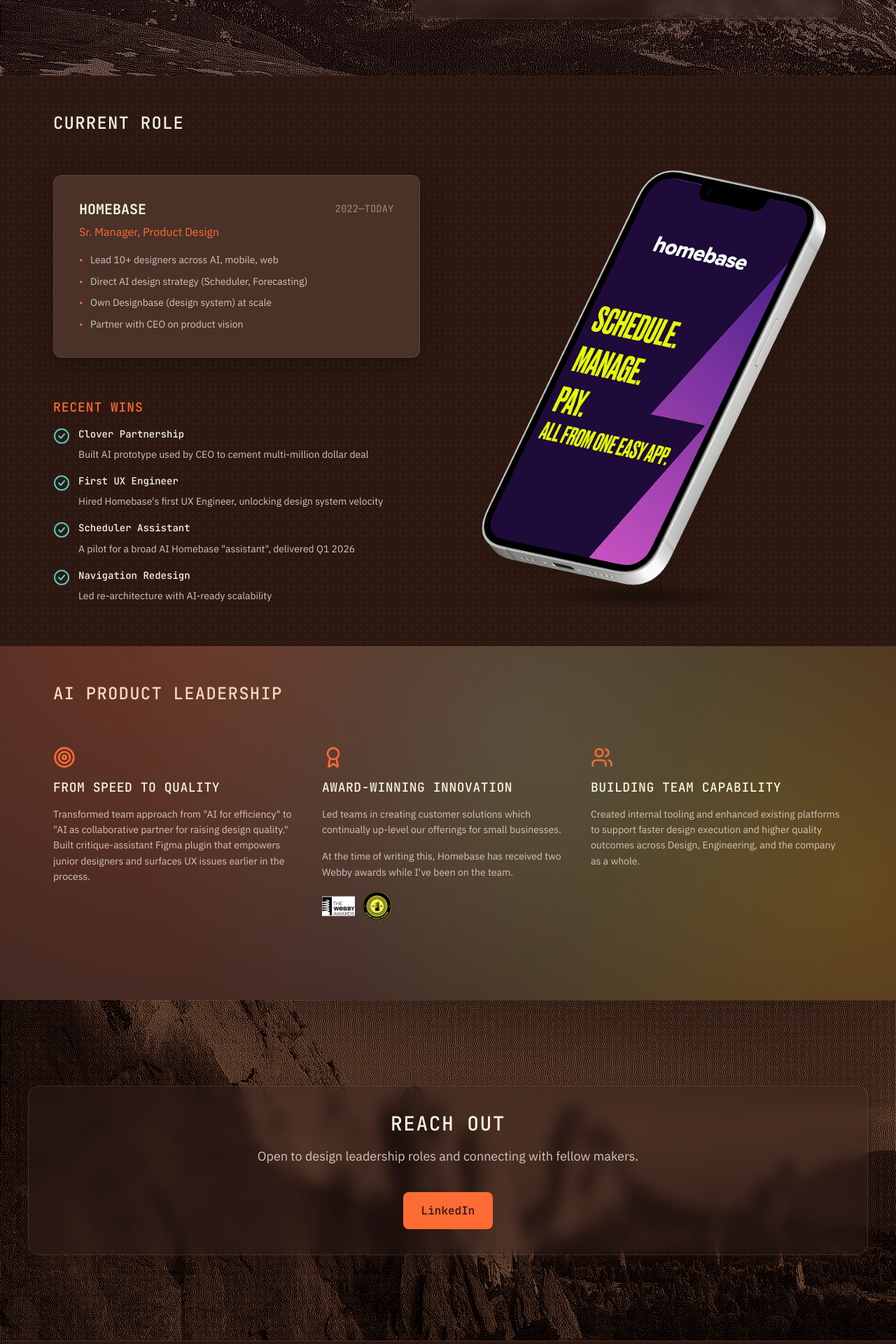
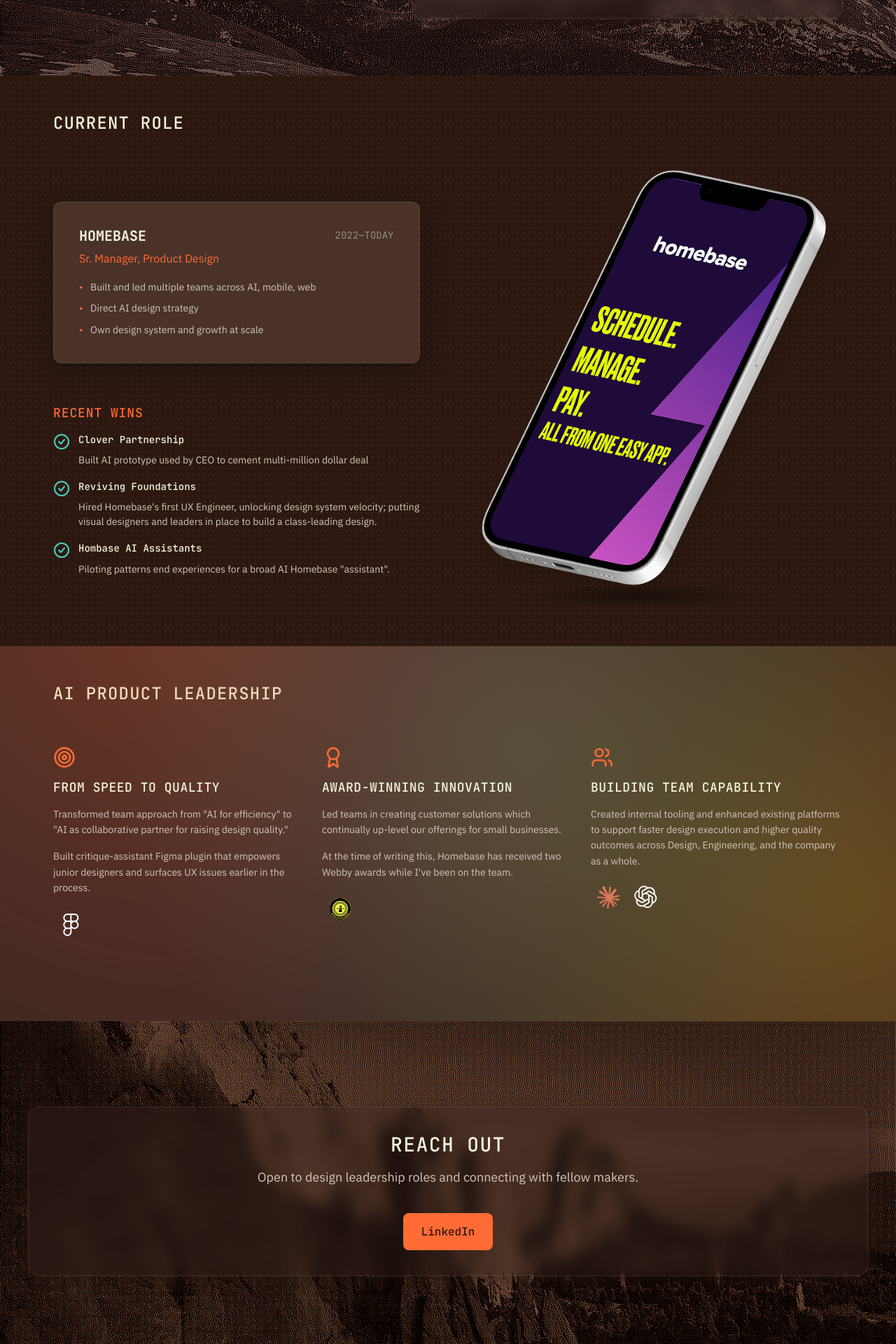
Before and after one commit to fergd/fergdblog, a Jekyll site: the page built from index.html, in a window 1280 px wide. Shown: the part 959-2879 px from the top of the page at 70% size. Built offline with Jekyll 4.4.1, drawn with Linux system fonts in a browser that asks for light colours.

Commit message:
company logo badges and some layout tweaks

```diff
--- a/_includes/section_ai_leadership.html
+++ b/_includes/section_ai_leadership.html
@@ -12,10 +12,12 @@
       </div>
       <h3 class="ai-card__title">FROM SPEED TO QUALITY</h3>
       <p class="ai-card__description">
-        Transformed team approach from "AI for efficiency" to "AI as collaborative partner for
-        raising design quality." Built critique-assistant Figma plugin that empowers junior designers
-        and surfaces UX issues earlier in the process.
+        Transformed team approach from "AI for efficiency" to "AI as collaborative partner for raising design quality."
+        <p class="ai-card__description">Built critique-assistant Figma plugin that empowers junior designers and surfaces UX issues earlier in the process.</p>
       </p>
+      <div class="ai-card__awards">
+        <img src="{{ '/assets/images/badge_figma.png' | relative_url }}" alt="Figma logo" class="ai-card__award-image">
+      </div>
     </div>
 
     <!-- Card 2: Award-Winning Innovation -->
@@ -26,17 +28,14 @@
       <h3 class="ai-card__title">AWARD-WINNING INNOVATION</h3>
 
       <p class="ai-card__description">
-        Led teams in creating customer solutions which continually up-level our offerings for small
-        businesses.
-      </p>
+        Led teams in creating customer solutions which continually up-level our offerings for small businesses.</p>
       <p class="ai-card__description">
-        At the time of writing this, Homebase has received two Webby awards while I've been on
-        the team.
+        At the time of writing this, Homebase has received two Webby awards while I've been on the team.
       </p>
 
       <!-- Award badges -->
       <div class="ai-card__awards">
-        <img src="{{ '/assets/images/Award_Group.png' | relative_url }}" alt="Webby Awards" class="ai-card__award-image">
+        <img src="{{ '/assets/images/badge_webby.png' | relative_url }}" alt="Webby Awards" class="ai-card__award-image">
       </div>
     </div>
 
@@ -50,6 +49,10 @@
         Created internal tooling and enhanced existing platforms to support faster design execution and
         higher quality outcomes across Design, Engineering, and the company as a whole.
       </p>
+      <div class="ai-card__awards">
+        <img src="{{ '/assets/images/badge_claude.png' | relative_url }}" alt="Claude logo" class="ai-card__award-image">
+        <img src="{{ '/assets/images/badge_openai.png' | relative_url }}" alt="Open AI logo" class="ai-card__award-image">
+      </div>
     </div>
     </div>
   </div>
--- a/_includes/section_current_role.html
+++ b/_includes/section_current_role.html
@@ -22,10 +22,9 @@
           <p class="current-role-card__title">Sr. Manager, Product Design</p>
 
           <ul class="current-role-card__responsibilities">
-            <li>Lead 10+ designers across AI, mobile, web</li>
-            <li>Direct AI design strategy (Scheduler, Forecasting)</li>
-            <li>Own Designbase (design system) at scale</li>
-            <li>Partner with CEO on product vision</li>
+            <li>Built and led multiple teams across AI, mobile, web</li>
+            <li>Direct AI design strategy</li>
+            <li>Own design system and growth at scale</li>
           </ul>
         </div>
 
@@ -50,8 +49,8 @@
               <path d="M8 12L11 15L16 9" stroke="currentColor" stroke-width="2" stroke-linecap="round" stroke-linejoin="round"/>
             </svg>
             <div class="win-item__content">
-              <strong class="win-item__title">First UX Engineer</strong>
-              <p class="win-item__description">Hired Homebase's first UX Engineer, unlocking design system velocity</p>
+              <strong class="win-item__title">Reviving Foundations</strong>
+              <p class="win-item__description">Hired Homebase's first UX Engineer, unlocking design system velocity; putting visual designers and leaders in place to build a class-leading design.</p>
             </div>
           </div>
 
@@ -61,21 +60,12 @@
               <path d="M8 12L11 15L16 9" stroke="currentColor" stroke-width="2" stroke-linecap="round" stroke-linejoin="round"/>
             </svg>
             <div class="win-item__content">
-              <strong class="win-item__title">Scheduler Assistant</strong>
-              <p class="win-item__description">A pilot for a broad AI Homebase "assistant", delivered Q1 2026</p>
+              <strong class="win-item__title">Hombase AI Assistants</strong>
+              <p class="win-item__description">Piloting patterns end experiences for a broad AI Homebase "assistant".</p>
             </div>
           </div>
 
-          <div class="win-item">
-            <svg class="win-item__icon" width="24" height="24" viewBox="0 0 24 24" fill="none" xmlns="http://www.w3.org/2000/svg">
-              <circle cx="12" cy="12" r="10" stroke="currentColor" stroke-width="2"/>
-              <path d="M8 12L11 15L16 9" stroke="currentColor" stroke-width="2" stroke-linecap="round" stroke-linejoin="round"/>
-            </svg>
-            <div class="win-item__content">
-              <strong class="win-item__title">Navigation Redesign</strong>
-              <p class="win-item__description">Led re-architecture with AI-ready scalability</p>
-            </div>
-          </div>
+
         </div>
 
       </div>
--- a/assets/css/components.css
+++ b/assets/css/components.css
@@ -131,7 +131,8 @@
 }
 
 /* Rainbow stripe - signature brand element */
-.nav::before {
+.nav::before,
+footer::before {
   content: '';
   position: absolute;
   top: calc(var(--spacing-md) * -1);
@@ -724,6 +725,10 @@
   height: auto;
 }
 
+.figma img{
+  height: 42px;
+  border-radius: var(--radius-lg);
+}
 /* ==========================================================================
    CTA SECTION
    Special section with background image - overrides alternation
@@ -1058,4 +1063,5 @@
 
 .dot-background{
   background-image: url(../images/dot.png);
+  background-attachment: fixed;
 }
--- a/index.html
+++ b/index.html
@@ -4,7 +4,6 @@
 ---
 {% include section_hero.html %}
 {% include section_about.html %}
-
 {% include section_current_role.html %}
 {% include section_ai_leadership.html %}
 {% include section_cta.html %}
```
Also changed, not shown: assets/images/OpenAI-white-monoblossom 1.png (added), assets/images/badge_claude.png (added), assets/images/badge_figma.png (added), assets/images/badge_openai.png (added), assets/images/badge_webby.png (added), assets/images/claude-color.svg (added), assets/images/figma_logo.png (added), 1 other file.
